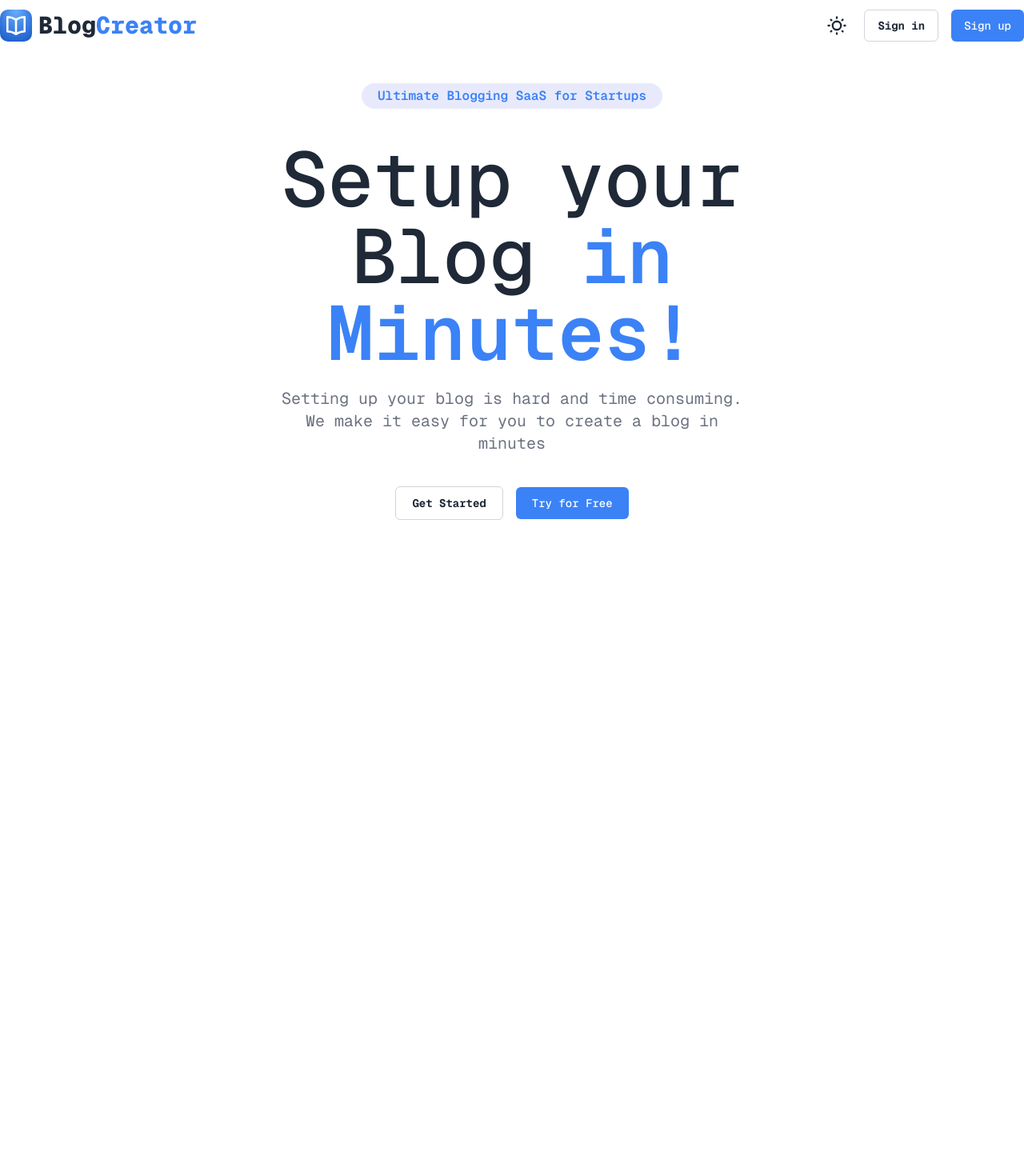
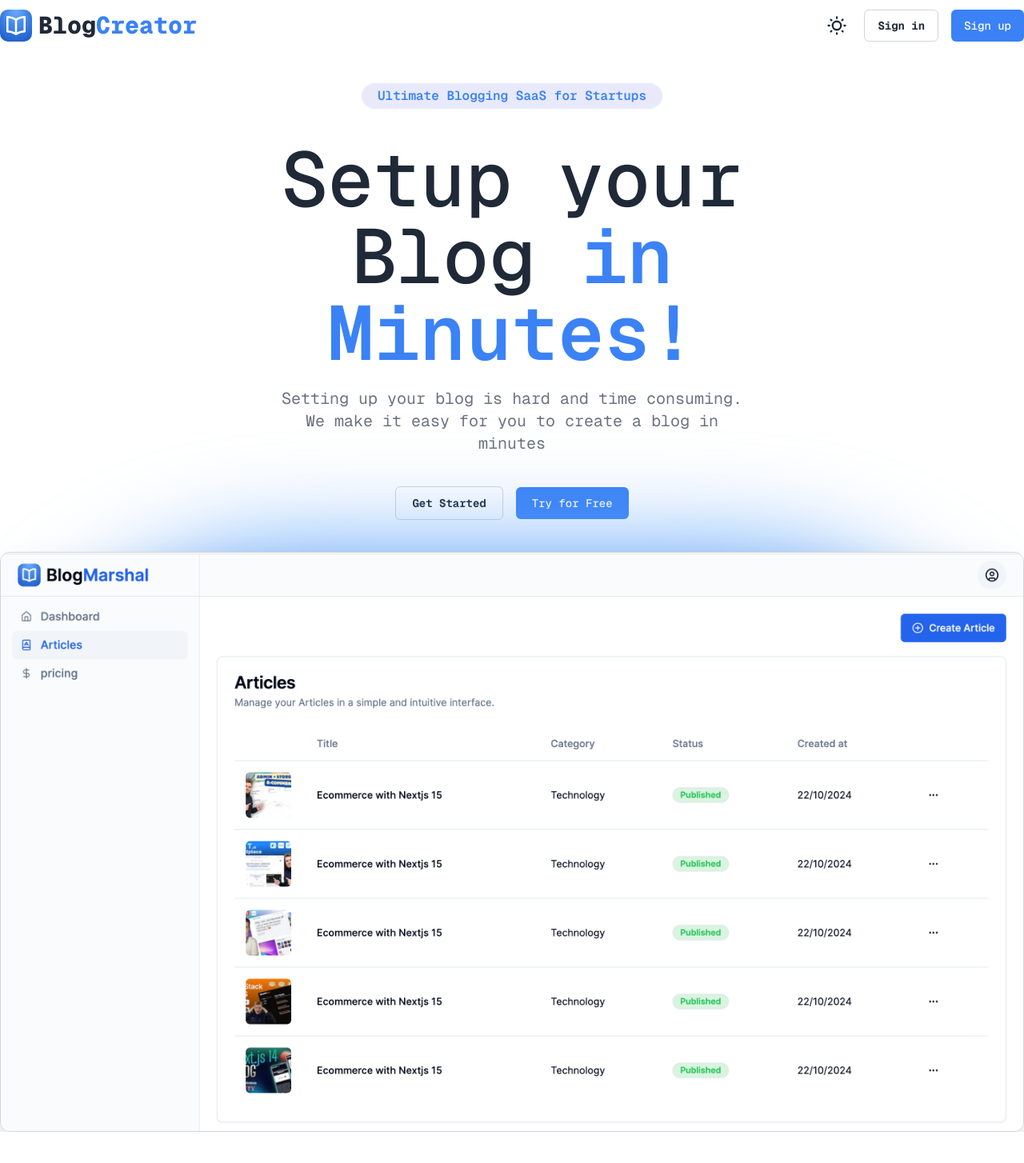
Before and after one commit to KevinPgn/SAAS-Site-Blog-Particulier, a Next.js app: page / in a window 1280 px wide. Shown: the whole page at 80% size. Before the commit the page ends 800 px from the top, so only its background shows below. Built offline with nearby package versions, Linux system fonts and the light colour scheme; no server answers.

Commit message:
hero section

```diff
--- a/src/components/homePage/hero/Hero.tsx
+++ b/src/components/homePage/hero/Hero.tsx
@@ -1,16 +1,27 @@
 import { Button } from "@/components/ui/button"
 
 export const Hero = () => {
-  return <section className="max-w-[1500px] flex flex-col items-center justify-center mx-auto mt-10">
-    <div className="p-1 rounded-full text-blue-500 w-fit mx-auto text-md font-semibold bg-[#E8EAFC] px-5">
+  return (
+    <section className="max-w-[1500px] mb-10 overflow-hidden flex flex-col items-center justify-center mx-auto mt-10 relative">
+      {/* Ajout de l'effet de lueur */}
+
+      {/* Contenu existant */}
+      <div className="p-1 rounded-full text-blue-500 w-fit mx-auto text-md font-semibold bg-[#E8EAFC] px-5">
         <span>Ultimate Blogging SaaS for Startups</span>
-    </div>
+      </div>
 
-    <h1 className="text-center text-8xl w-[60%] mt-10 font-medium">Setup your Blog <span className="text-blue-500 font-semibold">in Minutes!</span></h1>
-    <p className="text-center text-xl w-[45%] text-gray-500 mt-5">Setting up your blog is hard and time consuming. We make it easy for you to create a blog in minutes</p>
-    <div className="flex items-center gap-4 mt-10">
+      <h1 className="text-center text-8xl max-md:text-4xl w-[60%] max-md:w-full mt-10 font-medium">Setup your Blog <span className="text-blue-500 font-semibold">in Minutes!</span></h1>
+      <p className="text-center text-xl max-md:text-sm w-[45%] max-md:w-full text-gray-500 mt-5">Setting up your blog is hard and time consuming. We make it easy for you to create a blog in minutes</p>
+      <div className="flex items-center gap-4 mt-10">
         <Button className="border-gray-300 border font-bold p-5" variant="ghost">Get Started</Button>
         <Button variant="blue" className="p-5">Try for Free</Button>
-    </div>
-  </section>
+      </div>
+
+      <div className="relative w-full mt-10">
+        {/* Ajout de l'effet de lueur */}
+        <div className="absolute top-0 left-0 rounded-full w-full h-full bg-gradient-to-b from-blue-400 to-blue-500 blur-3xl z-10"></div>
+        <img src="/hero.png" alt="hero" loading="lazy" className="relative w-full shadow-2xl border border-gray-300 rounded-xl mx-auto z-20" />
+      </div>
+    </section>
+  )
 }
```
